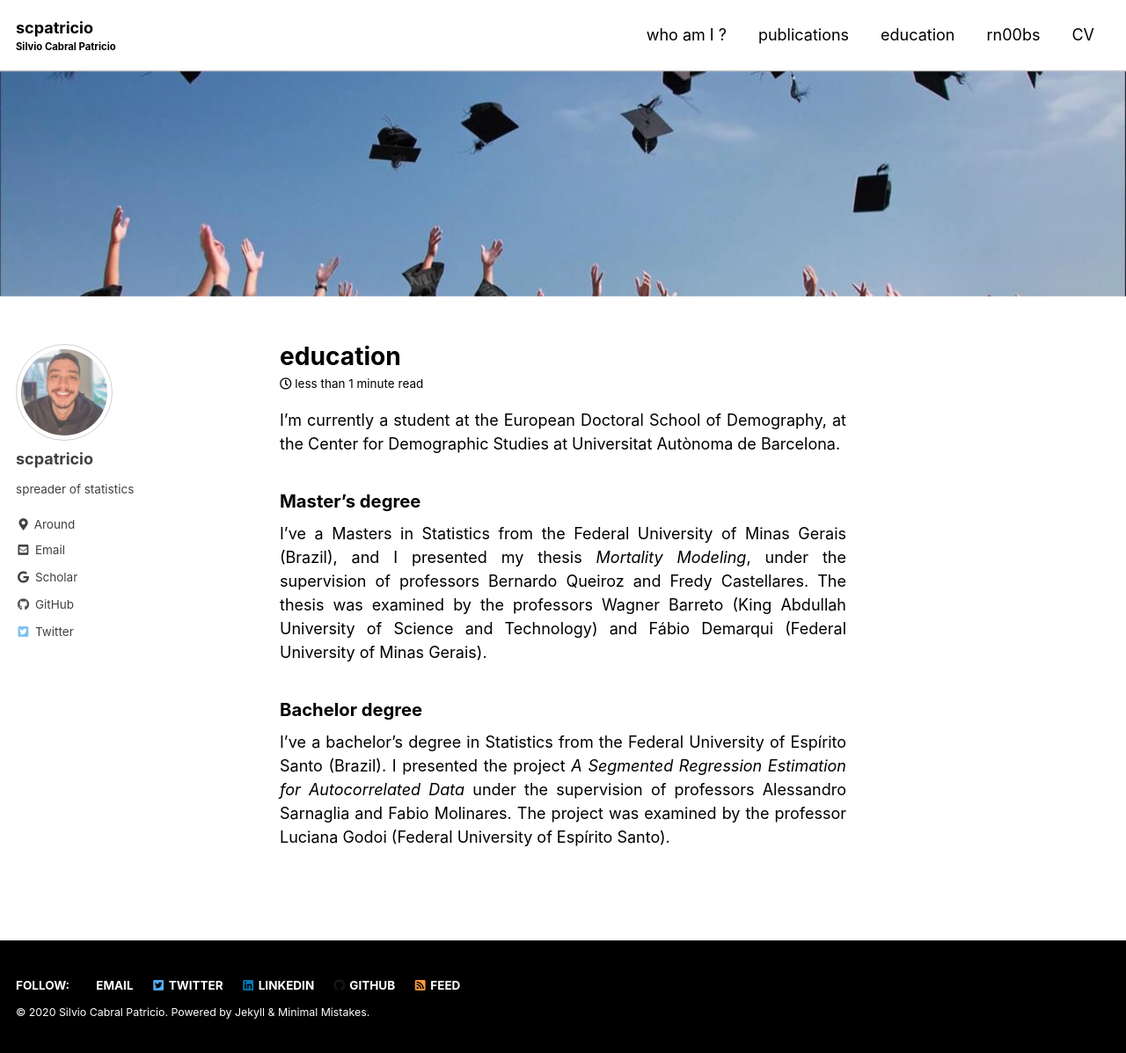
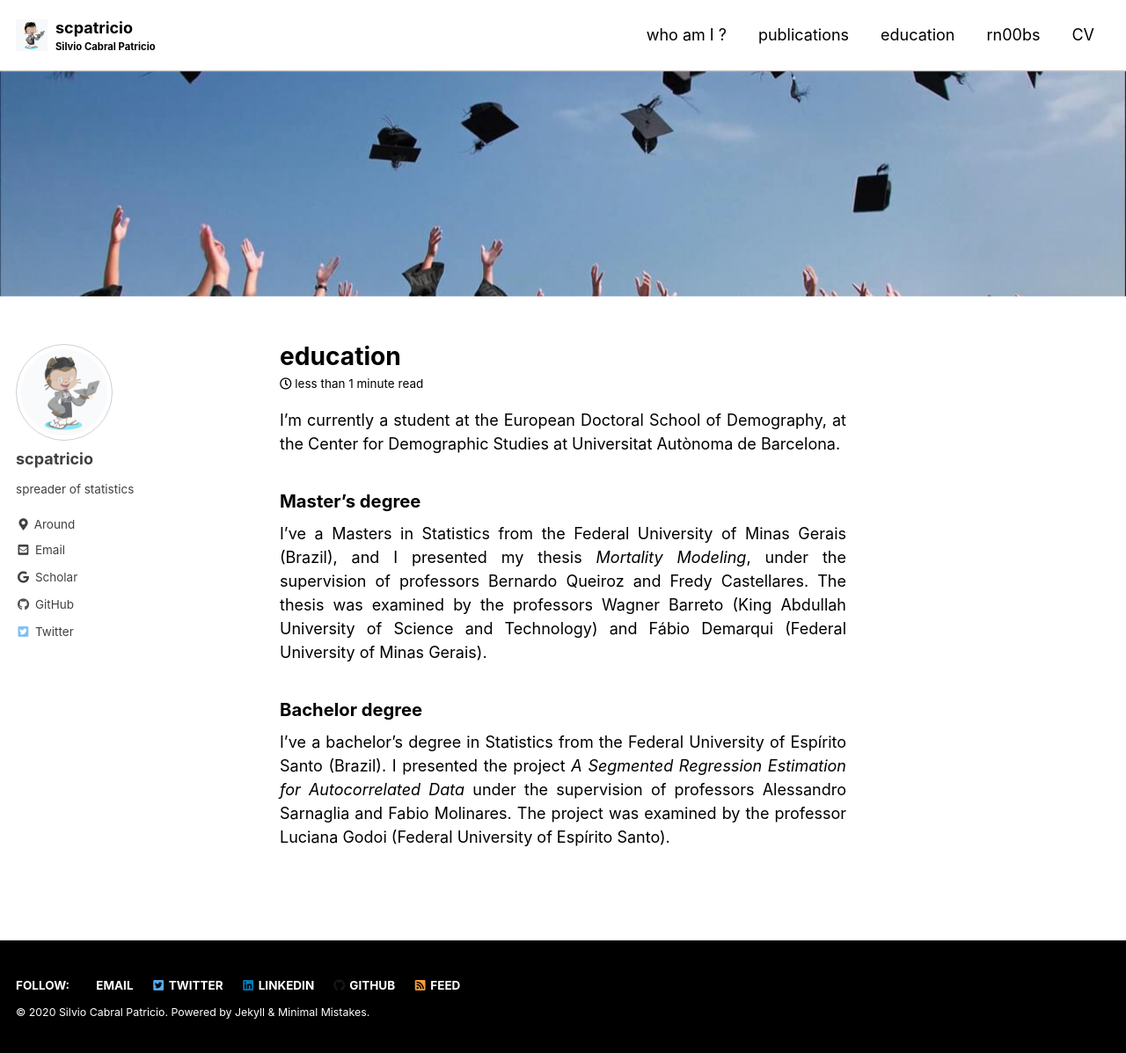
Before and after one commit to scpatricio/scpatricio.github.io, a Jekyll site: the page built from _pages/education.md, in a window 1280 px wide and 1197 px high. Shown: the whole window at 88% size. Built offline with Jekyll 4.4.1, drawn with Linux system fonts in a browser that asks for light colours; cached includes are drawn as plain includes.

Commit message:
update photo

```diff
--- a/_config.yml
+++ b/_config.yml
@@ -25,7 +25,7 @@
 baseurl                  : # the subpath of your site, e.g. "/blog"
 repository               : # GitHub username/repo-name e.g. "mmistakes/minimal-mistakes"
 teaser                   : # path of fallback teaser image, e.g. "/assets/images/500x300.png"
-logo                     : # "/images/logo_size.jpeg" # path of logo image to display in the masthead, e.g. "/assets/images/88x88.png"
+logo                     : "/images/bio_photo.png" # "/images/logo_size.jpeg" # path of logo image to display in the masthead, e.g. "/assets/images/88x88.png"
 masthead_title           : # overrides the website title displayed in the masthead, use " " for no title
 # breadcrumbs            : false # true, false (default)
 words_per_minute         : 180
@@ -94,7 +94,7 @@
 # Site Author
 author:
   name             : "scpatricio"
-  avatar           : "images/bio_photo.jpeg" # path of avatar image, e.g. "/assets/images/bio-photo.jpg"
+  avatar           : "images/bio_photo.png" # path of avatar image, e.g. "/assets/images/bio-photo.jpg"
   bio              : "spreader of statistics"
   location         : "Around"
   email            : #"silviocabralpatricio@msn.com"
```
Also changed, not shown: images/bio_photo.png (added), images/bio_photo1.jpeg (renamed from images/bio_photo.jpeg).
